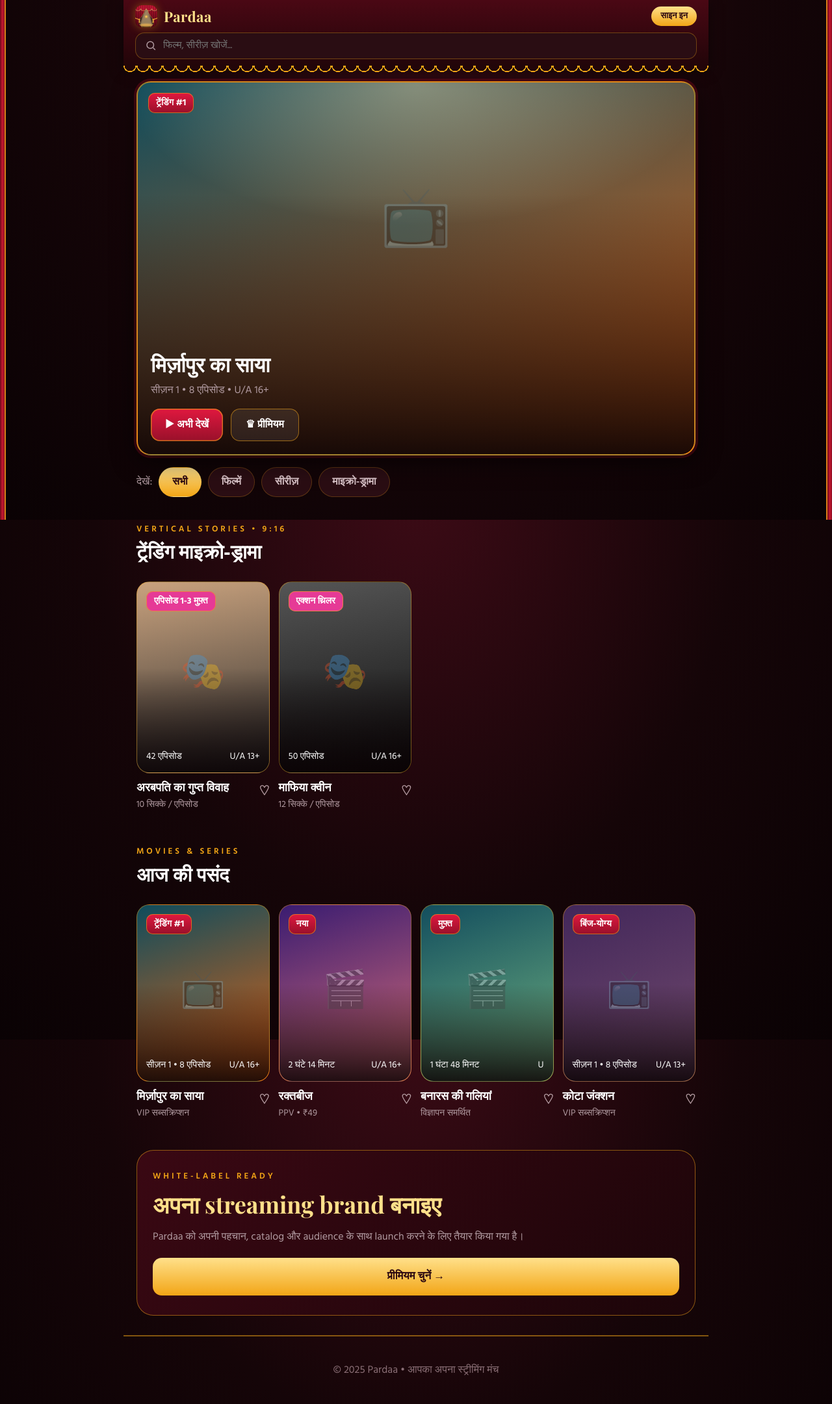
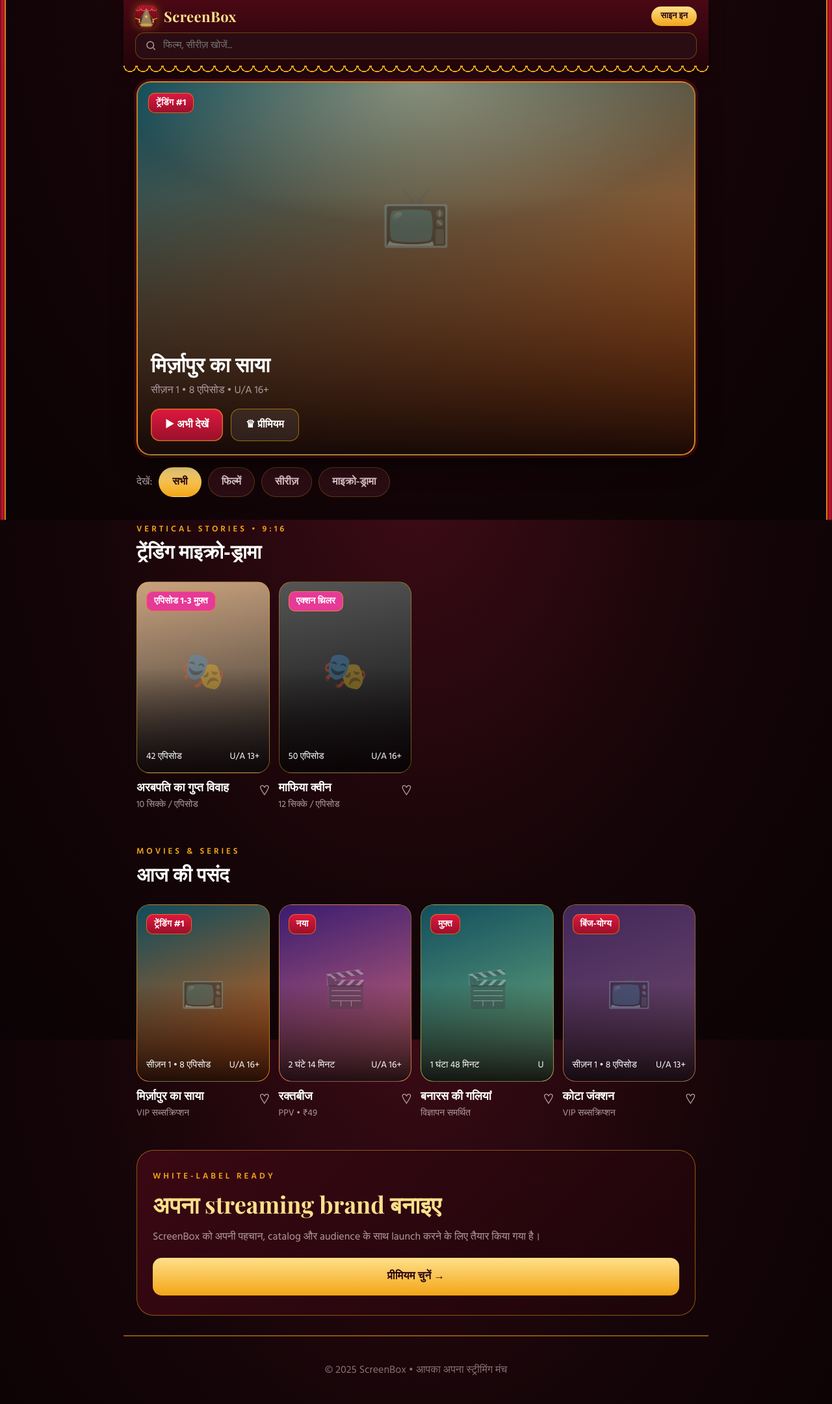
Before and after one commit to arveenargaming786-commits/myott, a plain HTML site: page index.html in a window 1280 px wide. Shown: the whole page at 65% size. Drawn offline with nearby package versions, Linux system fonts and the light colour scheme; no server answers.

Commit message:
Update index.html

```diff
--- a/index.html
+++ b/index.html
@@ -3,7 +3,7 @@
 <head>
 <meta charset="utf-8">
 <meta name="viewport" content="width=device-width,initial-scale=1">
-<title>Pardaa</title>
+<title>ScreenBox</title>
 <meta name="description" content="आपका अपना स्ट्रीमिंग मंच">
 <link rel="preconnect" href="https://fonts.googleapis.com">
 <link href="https://fonts.googleapis.com/css2?family=Hind:wght@400;500;600;700&family=Playfair+Display:wght@700&display=swap" rel="stylesheet">
@@ -17,12 +17,12 @@
 </head>
 <body>
 
-<div class="splash" id="splash"><div class="sval"></div><div class="cur l"></div><div class="cur r"></div><div class="sname"><b>Pardaa</b><span>आपका अपना परदा</span></div></div>
+<div class="splash" id="splash"><div class="sval"></div><div class="cur l"></div><div class="cur r"></div><div class="sname"><b>ScreenBox</b><span>आपका अपना स्ट्रीमिंग मंच</span></div></div>
 <script>try{if(sessionStorage.getItem("pd_s"))document.getElementById("splash").className+=" done";else sessionStorage.setItem("pd_s","1")}catch(e){}</script>
 
 <header class="top">
   <div class="top-row">
-    <div class="brand"><img class="logo" src="icon-192.png" alt="Pardaa"><span class="wordmark">Pardaa</span></div>
+    <div class="brand"><img class="logo" src="icon-192.png" alt="ScreenBox"><span class="wordmark">ScreenBox</span></div>
     <button class="btn light sm" id="signBtn">साइन इन</button>
   </div>
   <label class="search">
@@ -71,12 +71,12 @@
   <section class="cta">
     <p class="eyebrow red">WHITE-LABEL READY</p>
     <h2 class="serif">अपना streaming brand बनाइए</h2>
-    <p class="muted">Pardaa को अपनी पहचान, catalog और audience के साथ launch करने के लिए तैयार किया गया है।</p>
+    <p class="muted">ScreenBox को अपनी पहचान, catalog और audience के साथ launch करने के लिए तैयार किया गया है।</p>
     <button class="btn light wide" id="ctaBtn">प्रीमियम चुनें →</button>
   </section>
 </main>
 
-<footer>© 2025 Pardaa • आपका अपना स्ट्रीमिंग मंच</footer>
+<footer>© 2025 ScreenBox • आपका अपना स्ट्रीमिंग मंच</footer>
 
 <div class="overlay" id="overlay" hidden>
   <div class="modal" id="modal"></div>
```
